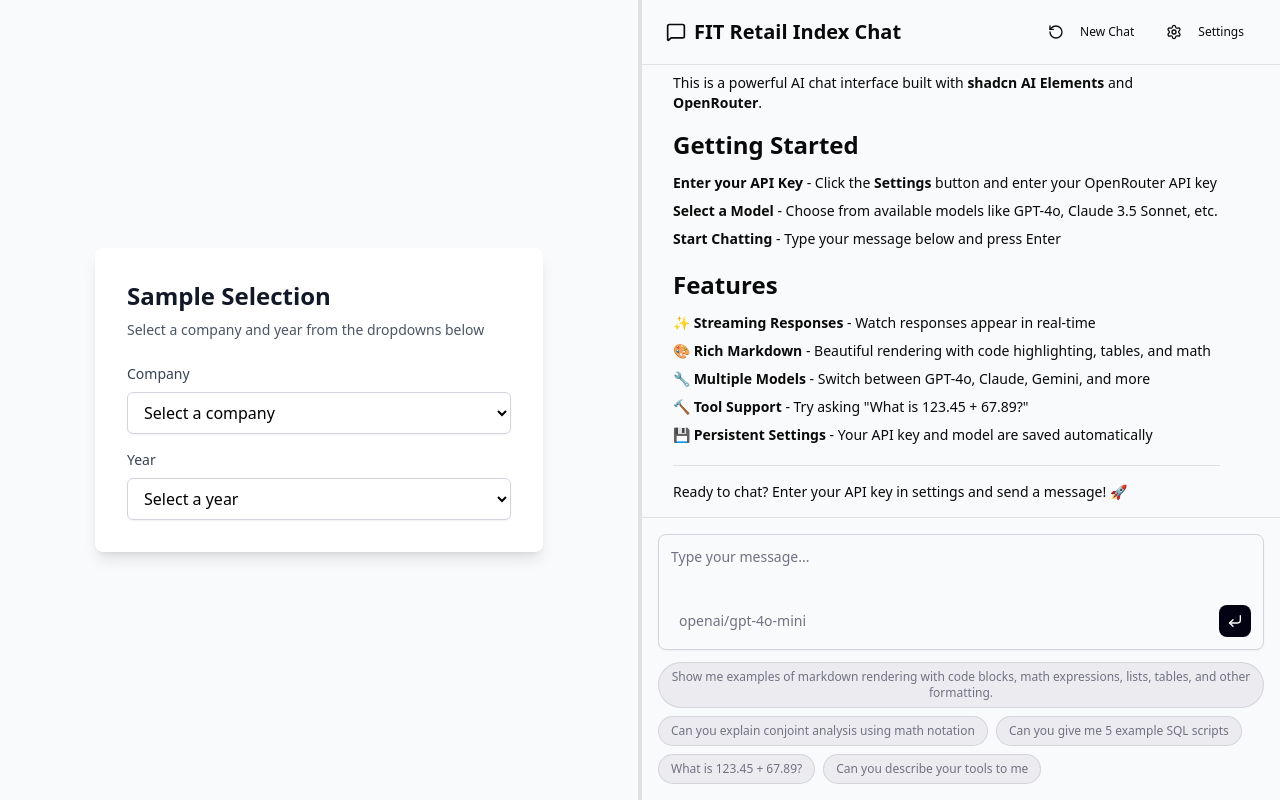
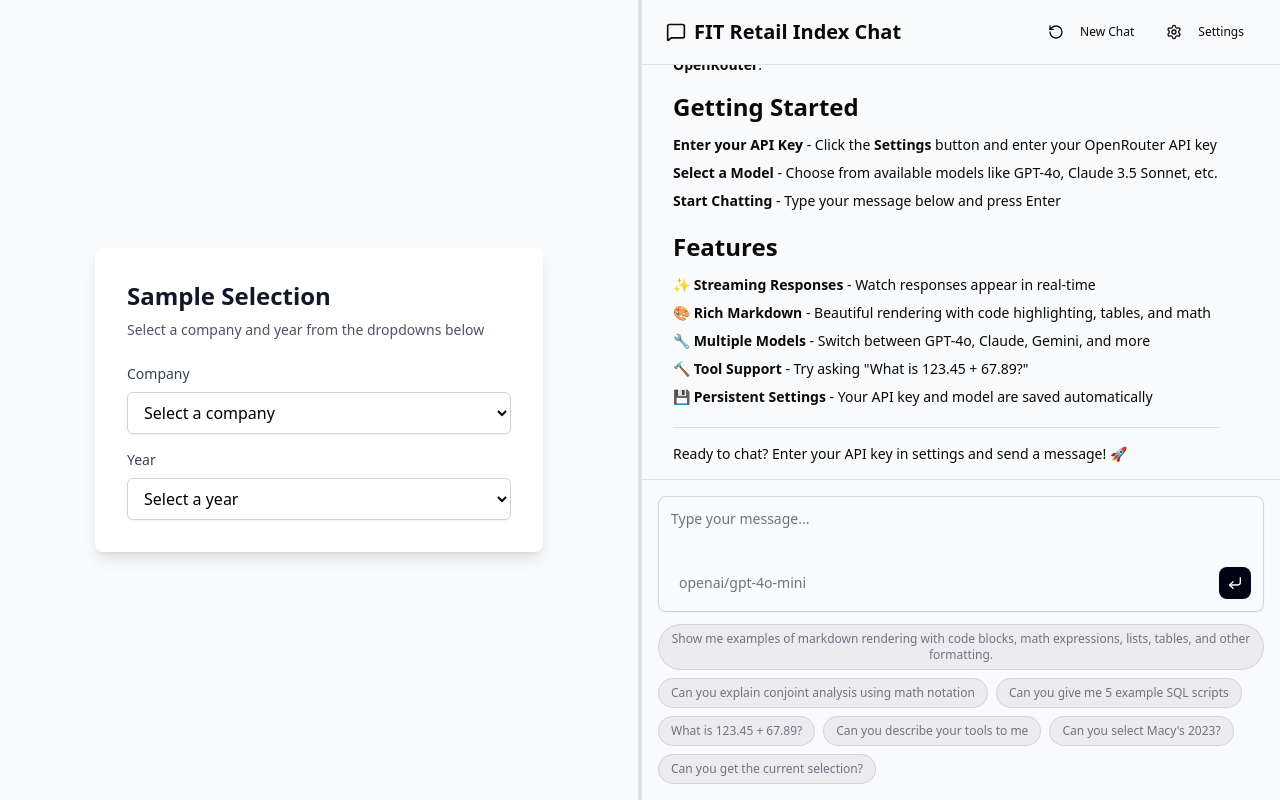
Before and after one commit to calvinw/llm-chat-bus-dev, a React (Vite) app: page / in a window 1280 px wide. Built offline with nearby package versions, Linux system fonts and the light colour scheme.

Commit message:
Add suggested prompts for iframe tool testing
Added two new suggestion bubbles:
- "Can you select Macy's 2023?" - demonstrates set_selected_company tool
- "Can you get the current selection?" - demonstrates get_selected_company tool

Co-Authored-By: Claude Sonnet 4.5 <noreply@anthropic.com>

```diff
--- a/src/ChatApp.jsx
+++ b/src/ChatApp.jsx
@@ -143,6 +143,8 @@ const SUGGESTED_PROMPTS = [
   'Can you give me 5 example SQL scripts',
   'What is 123.45 + 67.89?',
   'Can you describe your tools to me',
+  'Can you select Macy\'s 2023?',
+  'Can you get the current selection?',
 ];
 
 export default function ChatApp() {
```
Also changed, not shown: 95 other files (tests, documents, lock files or other folders).
